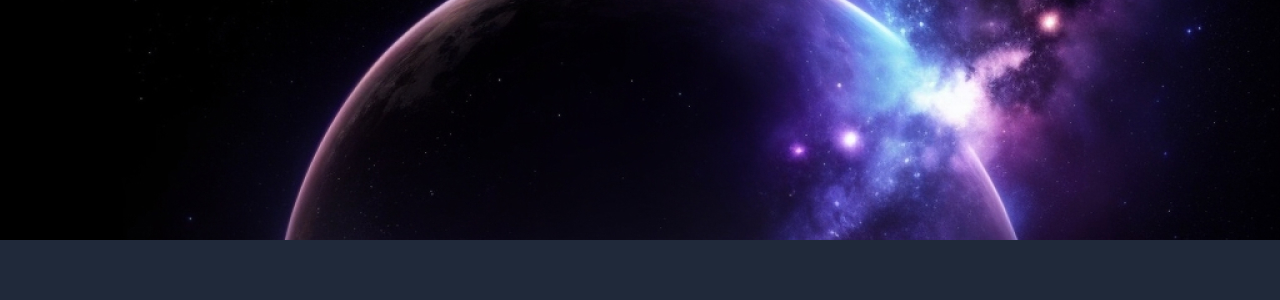
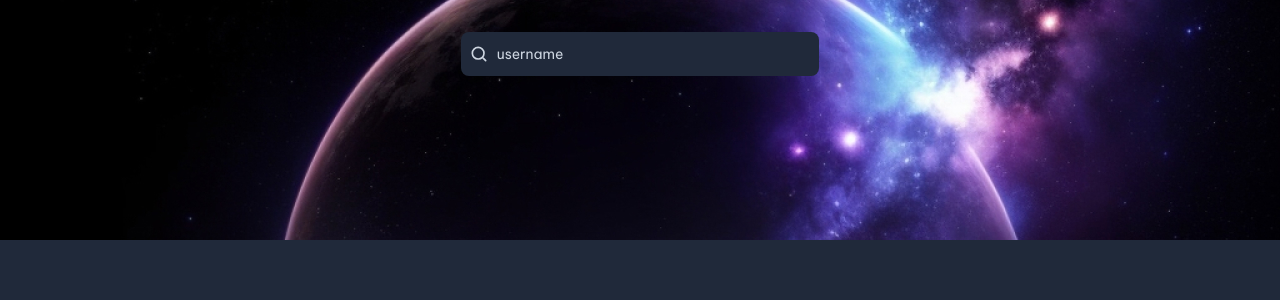
Before and after one commit to tajwararik/GitHub-Profile-Search, a React (Vite) app: page / in a window 1280 px wide. Shown: the top 300 px of the page. Built offline with nearby package versions, Linux system fonts and the light colour scheme.

Commit message:
Import Hero component

```diff
--- a/src/App.tsx
+++ b/src/App.tsx
@@ -1,8 +1,11 @@
 import "../src/globals.css";
+import Hero from "./components/Hero";
 
 function App() {
   return (
-    <div className="max-w-[1880px] w-screen min-h-screen bg-[url('../resources/hero-image-github-profile.jpg')] max-[640px]:bg-[url('../resources/hero-image-github-profile-sm.jpg')] bg-no-repeat bg-top max-[1280px]:bg-contain min-[1281px]:bg-size-[100%_240px] bg-background"></div>
+    <main className="w-full max-w-[1880px] min-h-screen bg-[url('../resources/hero-image-github-profile.jpg')] max-[640px]:bg-[url('../resources/hero-image-github-profile-sm.jpg')] bg-no-repeat bg-top max-[1280px]:bg-contain min-[1281px]:bg-size-[100%_240px] bg-background">
+      <Hero />
+    </main>
   );
 }
 
```
